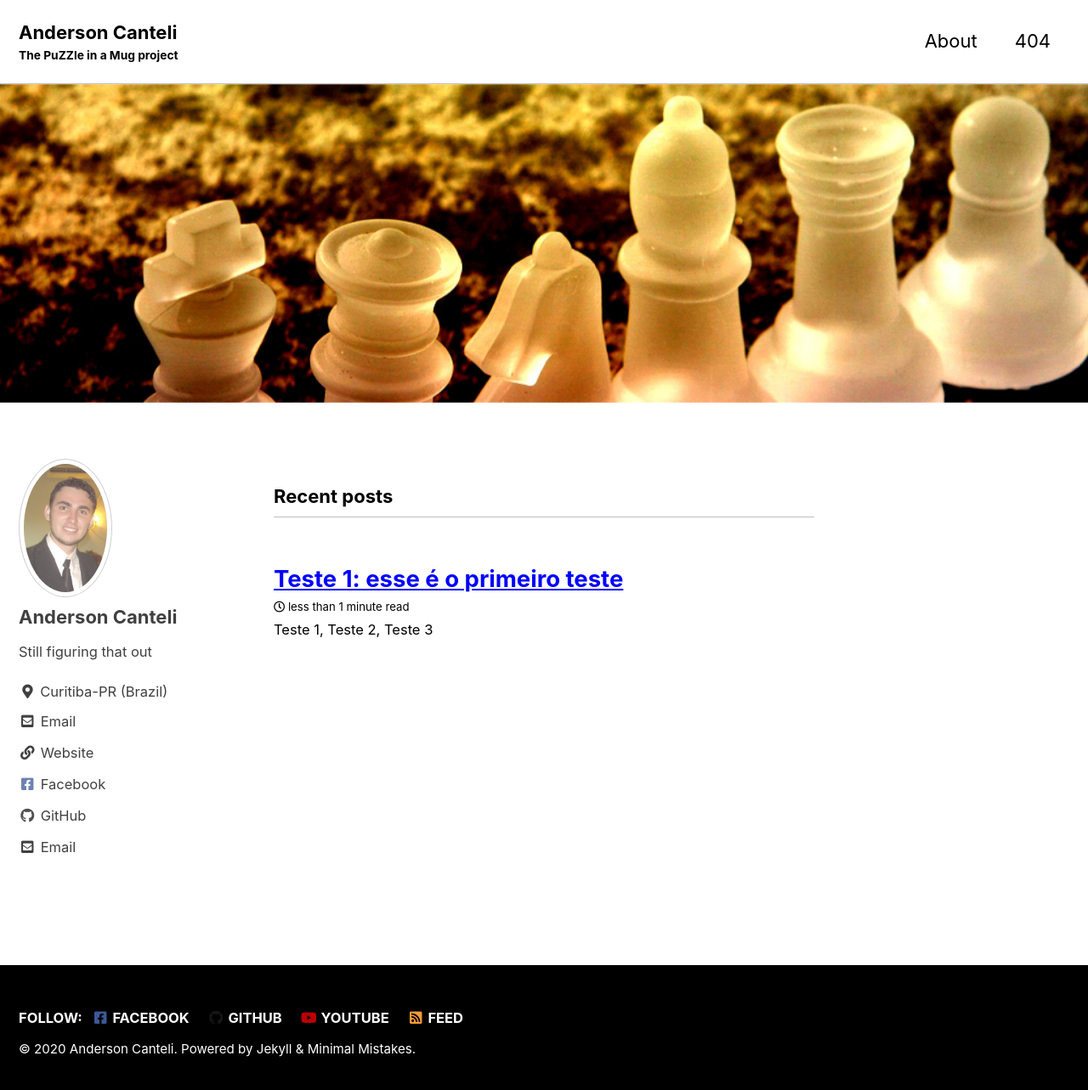
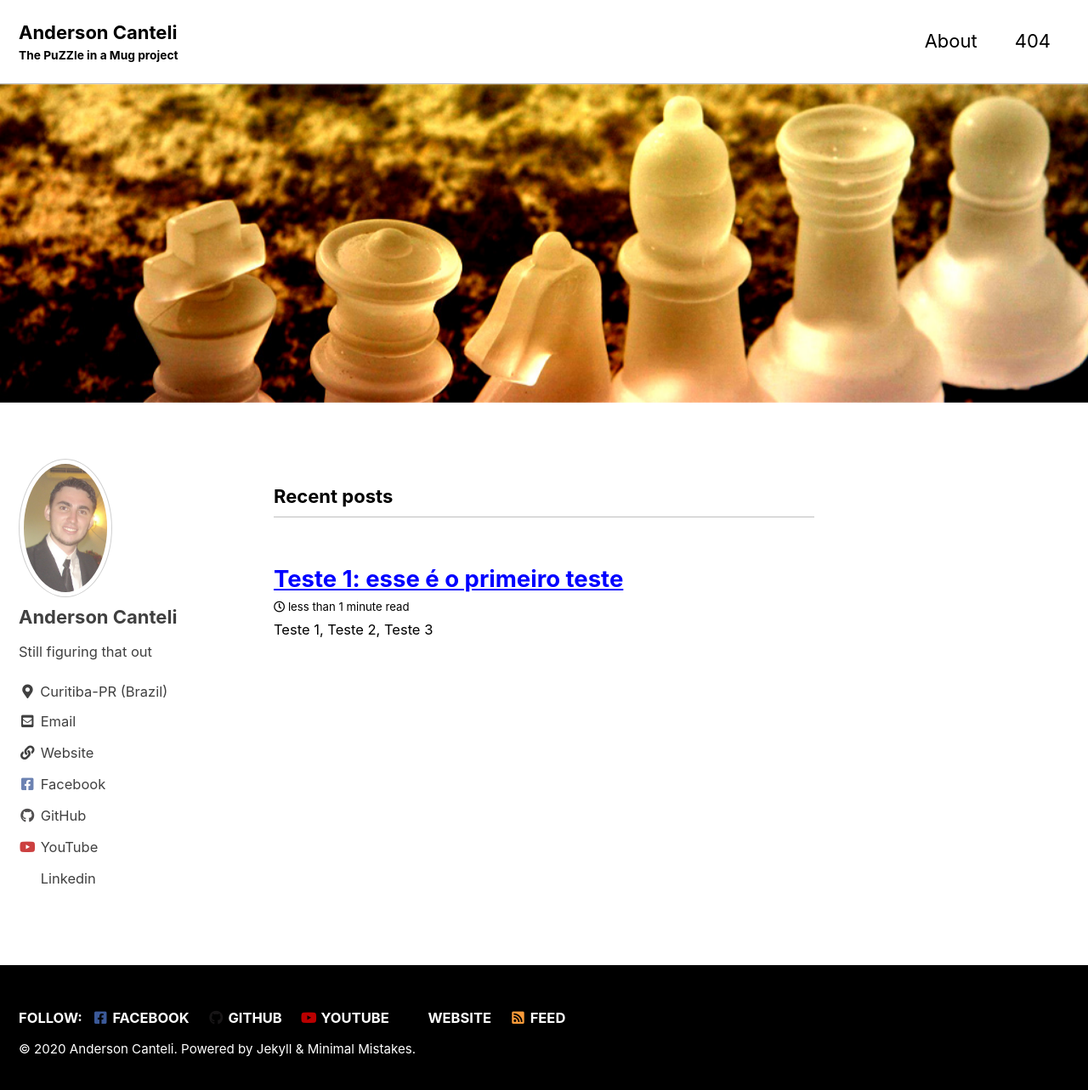
Before and after one commit to andersonmdcanteli/andersonmdcanteli.github.io, a Jekyll site: the page built from index.html, in a window 1280 px wide and 1291 px high. Shown: the top 1283 px of the window at 85% size. Built offline with Jekyll 4.4.1, drawn with Linux system fonts in a browser that asks for light colours; cached includes are drawn as plain includes; the list of posts is cut into pages by our own code.

Commit message:
Update _config.yml

```diff
--- a/_config.yml
+++ b/_config.yml
@@ -97,7 +97,7 @@ author:
   avatar           : "/images/bio-photo.jpg"
   bio              : "Still figuring that out"
   location         : "Curitiba-PR (Brazil)"
-  email            : "andersonmdcanteli@gmail.com"
+  email            : # "andersonmdcanteli@gmail.com"
   links:
     - label: "Email"
       icon: "fas fa-fw fa-envelope-square"
@@ -117,6 +117,12 @@ author:
     - label: "Instagram"
       icon: "fab fa-fw fa-instagram"
       # url: "https://instagram.com/"
+    - label: "YouTube"
+      icon: "fab fa-fw fa-youtube"
+      url: "https://www.youtube.com/channel/UCf96X2h-DrdY4Oc615fZBew/"
+    - label: "Linkedin"
+      icon: "fas fa-fw fa-linkedin"
+      url: "https://www.linkedin.com/in/anderson-canteli-7431624a"
 
 # Site Footer
 footer:
@@ -142,6 +148,9 @@ footer:
     - label: "YouTube"
       icon: "fab fa-fw fa-youtube"
       url: "https://www.youtube.com/channel/UCf96X2h-DrdY4Oc615fZBew/"
+    - label: "Website"
+      icon: "fas fa-fw fa-link"
+      url: "https://andersoncanteli.wordpress.com/"
 
 # Reading Files
 include:
```
